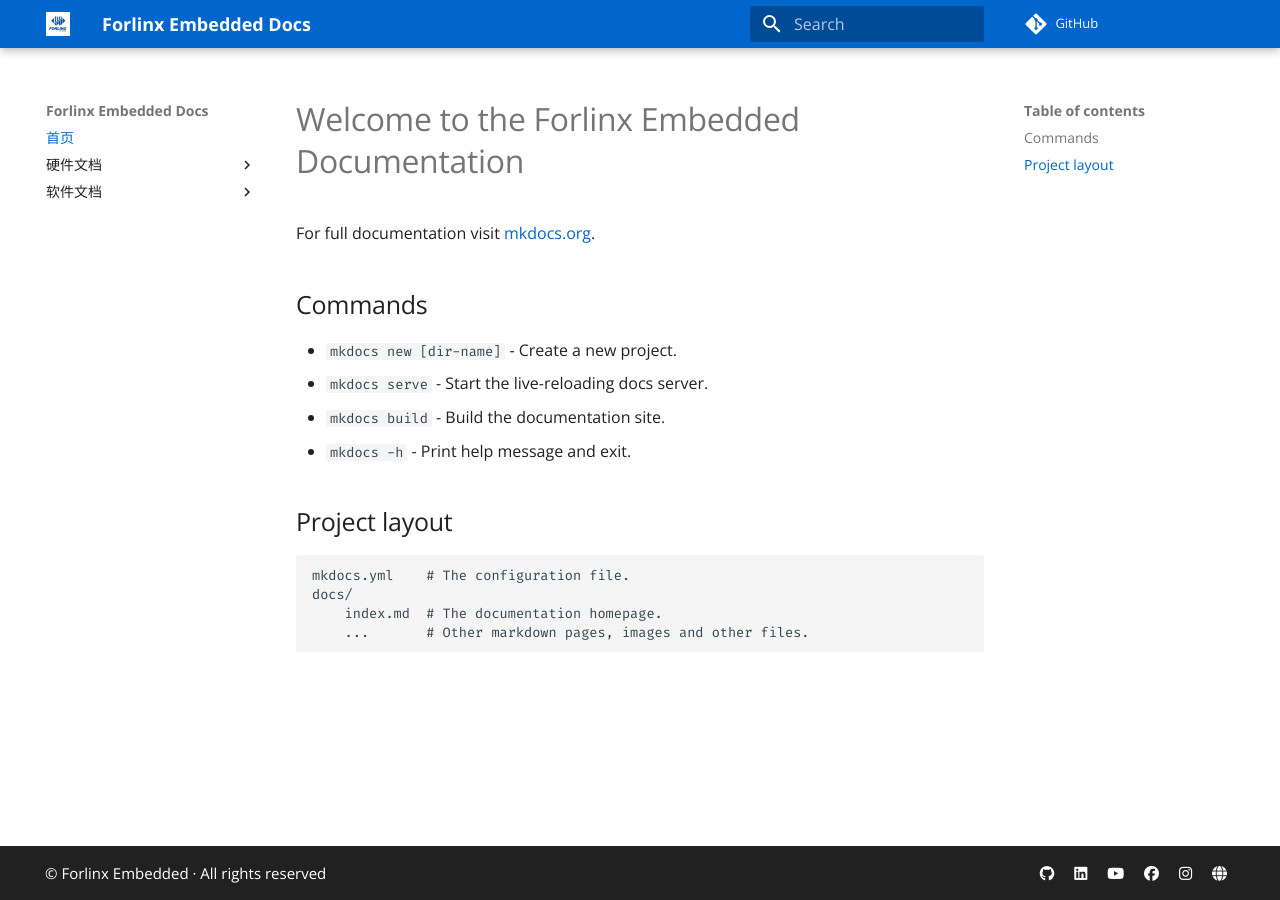
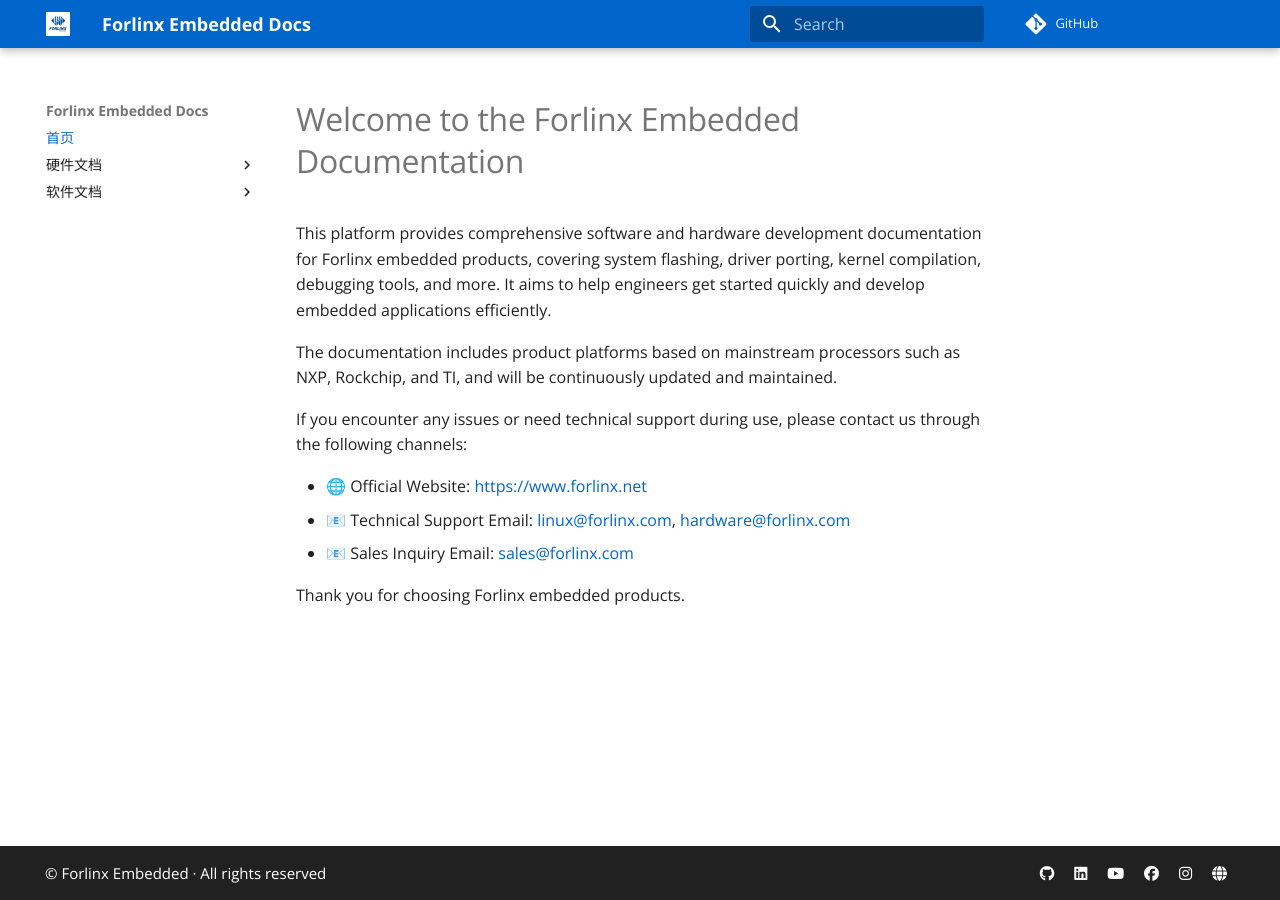
Before and after one commit to ForlinxEmbedded/doc-bsp-forlinx, an MkDocs documentation site: the page built from docs/index.md, in a window 1280 px wide. Built offline with MkDocs 1.6.1 and Material for MkDocs 9.7.7, drawn with Linux system fonts in a browser that asks for light colours; comment, search, counter and statistics services are not loaded.

Commit message:
Update index.md

```diff
--- a/docs/index.md
+++ b/docs/index.md
@@ -1,17 +1,13 @@
 # Welcome to the Forlinx Embedded Documentation
 
-For full documentation visit [mkdocs.org](https://www.mkdocs.org).
+This platform provides comprehensive software and hardware development documentation for Forlinx embedded products, covering system flashing, driver porting, kernel compilation, debugging tools, and more. It aims to help engineers get started quickly and develop embedded applications efficiently.
 
-## Commands
+The documentation includes product platforms based on mainstream processors such as NXP, Rockchip, and TI, and will be continuously updated and maintained.
 
-* `mkdocs new [dir-name]` - Create a new project.
-* `mkdocs serve` - Start the live-reloading docs server.
-* `mkdocs build` - Build the documentation site.
-* `mkdocs -h` - Print help message and exit.
+If you encounter any issues or need technical support during use, please contact us through the following channels:
 
-## Project layout
+- 🌐 Official Website: [https://www.forlinx.net](https://www.forlinx.net)
+- 📧 Technical Support Email: [linux@forlinx.com](mailto:linux@forlinx.com), [hardware@forlinx.com](mailto:hardware@forlinx.com)
+- 📧 Sales Inquiry Email: [sales@forlinx.com](mailto:sales@forlinx.com)
 
-    mkdocs.yml    # The configuration file.
-    docs/
-        index.md  # The documentation homepage.
-        ...       # Other markdown pages, images and other files.
+Thank you for choosing Forlinx embedded products.
```
